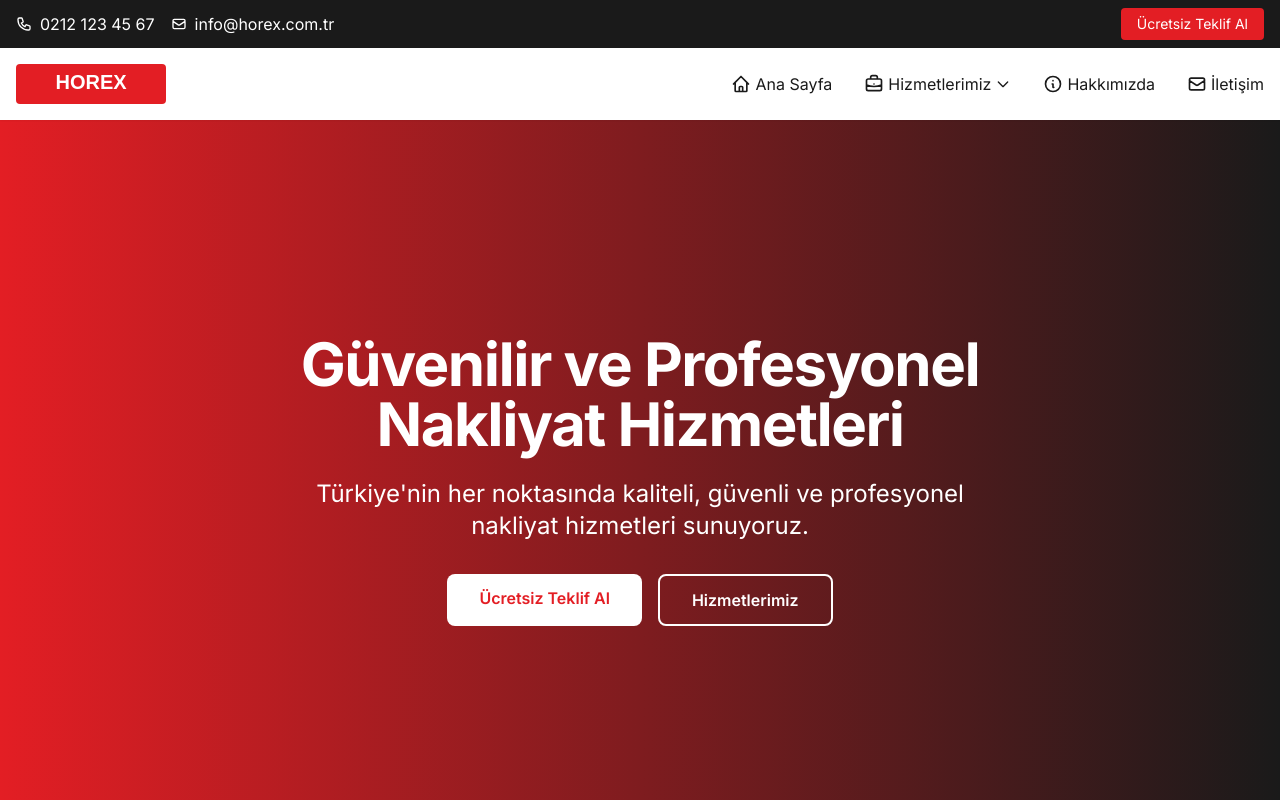
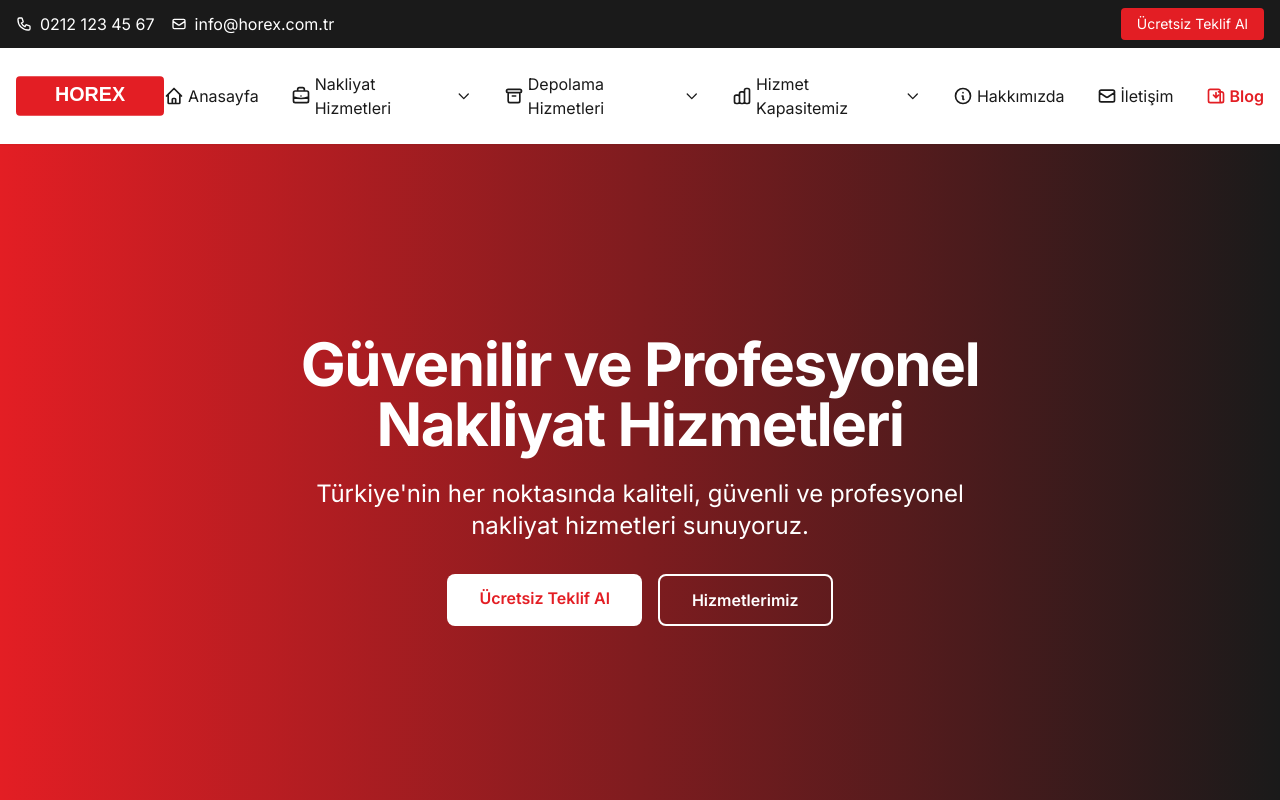
Before and after one commit to dev-oguzhandemir/horex, a Next.js app: page / in a window 1280 px wide. Shown: the top 800 px of the page. Built offline with nearby package versions, Linux system fonts and the light colour scheme.

Commit message:
Update header menu structure with new services, routes, and styling

```diff
--- a/src/components/Header.tsx
+++ b/src/components/Header.tsx
@@ -6,7 +6,7 @@ import Image from 'next/image'
 
 const menuItems = [
   {
-    title: 'Ana Sayfa',
+    title: 'Anasayfa',
     href: '/',
     icon: (
       <svg className="w-5 h-5" fill="none" viewBox="0 0 24 24" stroke="currentColor">
@@ -15,8 +15,8 @@ const menuItems = [
     )
   },
   {
-    title: 'Hizmetlerimiz',
-    href: '/hizmetler',
+    title: 'Nakliyat Hizmetleri',
+    href: '/nakliyat-hizmetleri',
     icon: (
       <svg className="w-5 h-5" fill="none" viewBox="0 0 24 24" stroke="currentColor">
         <path strokeLinecap="round" strokeLinejoin="round" strokeWidth={2} d="M21 13.255A23.931 23.931 0 0112 15c-3.183 0-6.22-.62-9-1.745M16 6V4a2 2 0 00-2-2h-4a2 2 0 00-2 2v2m4 6h.01M5 20h14a2 2 0 002-2V8a2 2 0 00-2-2H5a2 2 0 00-2 2v10a2 2 0 002 2z" />
@@ -25,7 +25,7 @@ const menuItems = [
     submenu: [
       {
         title: 'Evden Eve Nakliyat',
-        href: '/hizmetler/evden-eve-nakliyat',
+        href: '/nakliyat-hizmetleri/evden-eve-nakliyat',
         description: 'Eşyalarınızı özenle paketliyor, güvenle yeni adresinize taşıyoruz.',
         icon: (
           <svg className="w-6 h-6" fill="none" viewBox="0 0 24 24" stroke="currentColor">
@@ -34,8 +34,19 @@ const menuItems = [
         )
       },
       {
+        title: 'Şehir İçi Nakliyat',
+        href: '/nakliyat-hizmetleri/sehir-ici-nakliyat',
+        description: 'Şehir içinde güvenli ve hızlı nakliyat hizmeti.',
+        icon: (
+          <svg className="w-6 h-6" fill="none" viewBox="0 0 24 24" stroke="currentColor">
+            <path strokeLinecap="round" strokeLinejoin="round" strokeWidth={2} d="M17.657 16.657L13.414 20.9a1.998 1.998 0 01-2.827 0l-4.244-4.243a8 8 0 1111.314 0z" />
+            <path strokeLinecap="round" strokeLinejoin="round" strokeWidth={2} d="M15 11a3 3 0 11-6 0 3 3 0 016 0z" />
+          </svg>
+        )
+      },
+      {
         title: 'Şehirler Arası Nakliyat',
-        href: '/hizmetler/sehirler-arasi-nakliyat',
+        href: '/nakliyat-hizmetleri/sehirler-arasi-nakliyat',
         description: 'Türkiye\'nin her noktasına güvenli ve hızlı şehirler arası nakliyat hizmeti.',
         icon: (
           <svg className="w-6 h-6" fill="none" viewBox="0 0 24 24" stroke="currentColor">
@@ -45,28 +56,8 @@ const menuItems = [
         )
       },
       {
-        title: 'Ofis Taşıma',
-        href: '/hizmetler/ofis-tasima',
-        description: 'İş yerinizi minimum kesinti ile yeni adresinize taşıyoruz.',
-        icon: (
-          <svg className="w-6 h-6" fill="none" viewBox="0 0 24 24" stroke="currentColor">
-            <path strokeLinecap="round" strokeLinejoin="round" strokeWidth={2} d="M19 21V5a2 2 0 00-2-2H7a2 2 0 00-2 2v16m14 0h2m-2 0h-5m-9 0H3m2 0h5M9 7h1m-1 4h1m4-4h1m-1 4h1m-5 10v-5a1 1 0 011-1h2a1 1 0 011 1v5m-4 0h4" />
-          </svg>
-        )
-      },
-      {
-        title: 'Parça Eşya Taşıma',
-        href: '/hizmetler/parca-esya-tasima',
-        description: 'Tek bir eşyanızı bile profesyonel ekibimizle taşıyoruz.',
-        icon: (
-          <svg className="w-6 h-6" fill="none" viewBox="0 0 24 24" stroke="currentColor">
-            <path strokeLinecap="round" strokeLinejoin="round" strokeWidth={2} d="M20 7l-8-4-8 4m16 0l-8 4m8-4v10l-8 4m0-10L4 7m8 4v10M4 7v10l8 4" />
-          </svg>
-        )
-      },
-      {
         title: 'Fabrika Taşımacılığı',
-        href: '/hizmetler/fabrika-tasimaciligi',
+        href: '/nakliyat-hizmetleri/fabrika-tasimaciligi',
         description: 'Endüstriyel tesislerin taşınması için özel çözümler.',
         icon: (
           <svg className="w-6 h-6" fill="none" viewBox="0 0 24 24" stroke="currentColor">
@@ -76,24 +67,166 @@ const menuItems = [
       },
       {
         title: 'Fuar Taşımacılığı',
-        href: '/hizmetler/fuar-tasimaciligi',
+        href: '/nakliyat-hizmetleri/fuar-tasimaciligi',
         description: 'Fuar malzemelerinizi zamanında ve güvenle taşıyoruz.',
         icon: (
           <svg className="w-6 h-6" fill="none" viewBox="0 0 24 24" stroke="currentColor">
-            <path strokeLinecap="round" strokeLinejoin="round" strokeWidth={2} d="M8 7V3m8 4V3m-9 8h10M5 21h14a2 2 0 002-2V7a2 2 0 00-2-2H5a2 2 0 00-2 2v12a2 2 0 002 2z" />
+            <path strokeLinecap="round" strokeLinejoin="round" strokeWidth={2} d="M8 7V3m8 4V3m-9 8h10M5 21h14a2 2 0 002-2V7a2 2 0 00-2-2H5a2 2 0 00-2 2v10a2 2 0 002 2z" />
           </svg>
         )
       },
       {
-        title: 'Eşya Depolama',
-        href: '/hizmetler/esya-depolama',
-        description: 'Eşyalarınızı güvenli depolama alanlarımızda saklıyoruz.',
+        title: 'Parça Eşya Taşımacılığı',
+        href: '/nakliyat-hizmetleri/parca-esya-tasimaciligi',
+        description: 'Tek bir eşyanızı bile profesyonel ekibimizle taşıyoruz.',
+        icon: (
+          <svg className="w-6 h-6" fill="none" viewBox="0 0 24 24" stroke="currentColor">
+            <path strokeLinecap="round" strokeLinejoin="round" strokeWidth={2} d="M20 7l-8-4-8 4m16 0l-8 4m8-4v10l-8 4m0-10L4 7m8 4v10M4 7v10l8 4" />
+          </svg>
+        )
+      },
+      {
+        title: 'Asansörlü Taşımacılık',
+        href: '/nakliyat-hizmetleri/asansorlu-tasima',
+        description: 'Yüksek katlı binalarda güvenli taşıma hizmeti.',
+        icon: (
+          <svg className="w-6 h-6" fill="none" viewBox="0 0 24 24" stroke="currentColor">
+            <path strokeLinecap="round" strokeLinejoin="round" strokeWidth={2} d="M19 9l-7 7-7-7" />
+          </svg>
+        )
+      },
+      {
+        title: 'Sigortalı Taşımacılık',
+        href: '/nakliyat-hizmetleri/sigortali-tasima',
+        description: 'Eşyalarınız sigorta güvencesi altında taşınır.',
+        icon: (
+          <svg className="w-6 h-6" fill="none" viewBox="0 0 24 24" stroke="currentColor">
+            <path strokeLinecap="round" strokeLinejoin="round" strokeWidth={2} d="M9 12l2 2 4-4m5.618-4.016A11.955 11.955 0 0112 2.944a11.955 11.955 0 01-8.618 3.04A12.02 12.02 0 003 9c0 5.591 3.824 10.29 9 11.622 5.176-1.332 9-6.03 9-11.622 0-1.042-.133-2.052-.382-3.016z" />
+          </svg>
+        )
+      }
+    ]
+  },
+  {
+    title: 'Depolama Hizmetleri',
+    href: '/depolama-hizmetleri',
+    icon: (
+      <svg className="w-5 h-5" fill="none" viewBox="0 0 24 24" stroke="currentColor">
+        <path strokeLinecap="round" strokeLinejoin="round" strokeWidth={2} d="M5 8h14M5 8a2 2 0 110-4h14a2 2 0 110 4M5 8v10a2 2 0 002 2h10a2 2 0 002-2V8m-9 4h4" />
+      </svg>
+    ),
+    submenu: [
+      {
+        title: 'Ev Eşyası Depolama',
+        href: '/depolama-hizmetleri/ev-esyasi-depolama',
+        description: 'Ev eşyalarınız güvenli depolama alanlarımızda muhafaza edilir.',
+        icon: (
+          <svg className="w-6 h-6" fill="none" viewBox="0 0 24 24" stroke="currentColor">
+            <path strokeLinecap="round" strokeLinejoin="round" strokeWidth={2} d="M3 12l2-2m0 0l7-7 7 7M5 10v10a1 1 0 001 1h3m10-11l2 2m-2-2v10a1 1 0 01-1 1h-3m-6 0a1 1 0 001-1v-4a1 1 0 011-1h2a1 1 0 011 1v4a1 1 0 001 1m-6 0h6" />
+          </svg>
+        )
+      },
+      {
+        title: 'Oda Eşyası Depolama',
+        href: '/depolama-hizmetleri/oda-esyasi-depolama',
+        description: 'Tek bir odanın eşyalarını güvenle depoluyoruz.',
+        icon: (
+          <svg className="w-6 h-6" fill="none" viewBox="0 0 24 24" stroke="currentColor">
+            <path strokeLinecap="round" strokeLinejoin="round" strokeWidth={2} d="M20 7l-8-4-8 4m16 0l-8 4m8-4v10l-8 4m0-10L4 7m8 4v10M4 7v10l8 4" />
+          </svg>
+        )
+      },
+      {
+        title: 'Parça Eşya Depolama',
+        href: '/depolama-hizmetleri/parca-esya-depolama',
+        description: 'Tek bir eşyanızı bile güvenle depoluyoruz.',
+        icon: (
+          <svg className="w-6 h-6" fill="none" viewBox="0 0 24 24" stroke="currentColor">
+            <path strokeLinecap="round" strokeLinejoin="round" strokeWidth={2} d="M20 7l-8-4-8 4m16 0l-8 4m8-4v10l-8 4m0-10L4 7m8 4v10M4 7v10l8 4" />
+          </svg>
+        )
+      },
+      {
+        title: 'Özel Eşya Depolama',
+        href: '/depolama-hizmetleri/ozel-esya-depolama',
+        description: 'Değerli ve hassas eşyalarınız için özel depolama çözümleri.',
+        icon: (
+          <svg className="w-6 h-6" fill="none" viewBox="0 0 24 24" stroke="currentColor">
+            <path strokeLinecap="round" strokeLinejoin="round" strokeWidth={2} d="M9 12l2 2 4-4m5.618-4.016A11.955 11.955 0 0112 2.944a11.955 11.955 0 01-8.618 3.04A12.02 12.02 0 003 9c0 5.591 3.824 10.29 9 11.622 5.176-1.332 9-6.03 9-11.622 0-1.042-.133-2.052-.382-3.016z" />
+          </svg>
+        )
+      },
+      {
+        title: 'Ofis Eşyası Depolama',
+        href: '/depolama-hizmetleri/ofis-esyasi-depolama',
+        description: 'Ofis mobilya ve ekipmanlarınız için profesyonel depolama hizmeti.',
+        icon: (
+          <svg className="w-6 h-6" fill="none" viewBox="0 0 24 24" stroke="currentColor">
+            <path strokeLinecap="round" strokeLinejoin="round" strokeWidth={2} d="M19 21V5a2 2 0 00-2-2H7a2 2 0 00-2 2v16m14 0h2m-2 0h-5m-9 0H3m2 0h5M9 7h1m-1 4h1m4-4h1m-1 4h1m-5 10v-5a1 1 0 011-1h2a1 1 0 011 1v5m-4 0h4" />
+          </svg>
+        )
+      }
+    ]
+  },
+  {
+    title: 'Hizmet Kapasitemiz',
+    href: '/hizmet-kapasitemiz',
+    icon: (
+      <svg className="w-5 h-5" fill="none" viewBox="0 0 24 24" stroke="currentColor">
+        <path strokeLinecap="round" strokeLinejoin="round" strokeWidth={2} d="M9 19v-6a2 2 0 00-2-2H5a2 2 0 00-2 2v6a2 2 0 002 2h2a2 2 0 002-2zm0 0V9a2 2 0 012-2h2a2 2 0 012 2v10m-6 0a2 2 0 002 2h2a2 2 0 002-2m0 0V5a2 2 0 012-2h2a2 2 0 012 2v14a2 2 0 01-2 2h-2a2 2 0 01-2-2z" />
+      </svg>
+    ),
+    submenu: [
+      {
+        title: 'Araçlarımız',
+        href: '/hizmet-kapasitemiz/araclarimiz',
+        description: 'Modern ve bakımlı araç filomuz hakkında bilgi alın.',
+        icon: (
+          <svg className="w-6 h-6" fill="none" viewBox="0 0 24 24" stroke="currentColor">
+            <path strokeLinecap="round" strokeLinejoin="round" strokeWidth={2} d="M8 7h12m0 0l-4-4m4 4l-4 4m0 6H4m0 0l4 4m-4-4l4-4" />
+          </svg>
+        )
+      },
+      {
+        title: 'Paketleme Hizmetimiz',
+        href: '/hizmet-kapasitemiz/paketleme-hizmeti',
+        description: 'Profesyonel paketleme hizmetlerimiz hakkında bilgi alın.',
+        icon: (
+          <svg className="w-6 h-6" fill="none" viewBox="0 0 24 24" stroke="currentColor">
+            <path strokeLinecap="round" strokeLinejoin="round" strokeWidth={2} d="M20 7l-8-4-8 4m16 0l-8 4m8-4v10l-8 4m0-10L4 7m8 4v10M4 7v10l8 4" />
+          </svg>
+        )
+      },
+      {
+        title: 'Lojistik Sürecimiz',
+        href: '/hizmet-kapasitemiz/lojistik-surec',
+        description: 'Taşıma sürecimiz hakkında detaylı bilgi alın.',
+        icon: (
+          <svg className="w-6 h-6" fill="none" viewBox="0 0 24 24" stroke="currentColor">
+            <path strokeLinecap="round" strokeLinejoin="round" strokeWidth={2} d="M9 5H7a2 2 0 00-2 2v12a2 2 0 002 2h10a2 2 0 002-2V7a2 2 0 00-2-2h-2M9 5a2 2 0 002 2h2a2 2 0 002-2M9 5a2 2 0 012-2h2a2 2 0 012 2" />
+          </svg>
+        )
+      },
+      {
+        title: 'Sigorta & Güvence',
+        href: '/hizmet-kapasitemiz/sigorta-guvence',
+        description: 'Sigorta ve güvence politikalarımız hakkında bilgi alın.',
+        icon: (
+          <svg className="w-6 h-6" fill="none" viewBox="0 0 24 24" stroke="currentColor">
+            <path strokeLinecap="round" strokeLinejoin="round" strokeWidth={2} d="M9 12l2 2 4-4m5.618-4.016A11.955 11.955 0 0112 2.944a11.955 11.955 0 01-8.618 3.04A12.02 12.02 0 003 9c0 5.591 3.824 10.29 9 11.622 5.176-1.332 9-6.03 9-11.622 0-1.042-.133-2.052-.382-3.016z" />
+          </svg>
+        )
+      },
+      {
+        title: 'Depolarımız',
+        href: '/hizmet-kapasitemiz/depolama-alanlari',
+        description: 'Modern depolama tesislerimiz hakkında bilgi alın.',
         icon: (
           <svg className="w-6 h-6" fill="none" viewBox="0 0 24 24" stroke="currentColor">
             <path strokeLinecap="round" strokeLinejoin="round" strokeWidth={2} d="M5 8h14M5 8a2 2 0 110-4h14a2 2 0 110 4M5 8v10a2 2 0 002 2h10a2 2 0 002-2V8m-9 4h4" />
           </svg>
         )
-      },
+      }
     ]
   },
   {
@@ -114,6 +247,15 @@ const menuItems = [
       </svg>
     )
   },
+  {
+    title: 'Blog',
+    href: '/blog',
+    icon: (
+      <svg className="w-5 h-5" fill="none" viewBox="0 0 24 24" stroke="currentColor">
+        <path strokeLinecap="round" strokeLinejoin="round" strokeWidth={2} d="M19 20H5a2 2 0 01-2-2V6a2 2 0 012-2h10a2 2 0 012 2v1m2 13a2 2 0 01-2-2V7m2 13a2 2 0 002-2V9.5a2.5 2.5 0 00-2.5-2.5H15M9 11l3 3m0 0l3-3m-3 3V8" />
+      </svg>
+    )
+  }
 ]
 
 export default function Header() {
@@ -189,7 +331,11 @@ export default function Header() {
               >
                 <Link
                   href={item.href}
-                  className="flex items-center space-x-1 text-horex-black hover:text-horex-red transition-colors py-2"
+                  className={`flex items-center space-x-1 transition-colors py-2 ${
+                    item.title === 'Blog'
+                    ? 'text-horex-red font-semibold hover:text-horex-black'
+                    : 'text-horex-black hover:text-horex-red'
+                  }`}
                 >
                   <span className="hidden xl:block">{item.icon}</span>
                   <span>{item.title}</span>
@@ -236,7 +382,11 @@ export default function Header() {
               {menuItems.map((item) => (
                 <div key={item.title}>
                   <button
-                    className="flex items-center justify-between w-full p-3 text-left hover:bg-gray-50 transition-colors"
+                    className={`flex items-center justify-between w-full p-3 text-left transition-colors ${
+                      item.title === 'Blog'
+                      ? 'text-horex-red font-semibold hover:bg-red-50'
+                      : 'hover:bg-gray-50'
+                    }`}
                     onClick={() => item.submenu ? setActiveSubmenu(activeSubmenu === item.title ? null : item.title) : setIsMenuOpen(false)}
                   >
                     <div className="flex items-center space-x-3">
```
